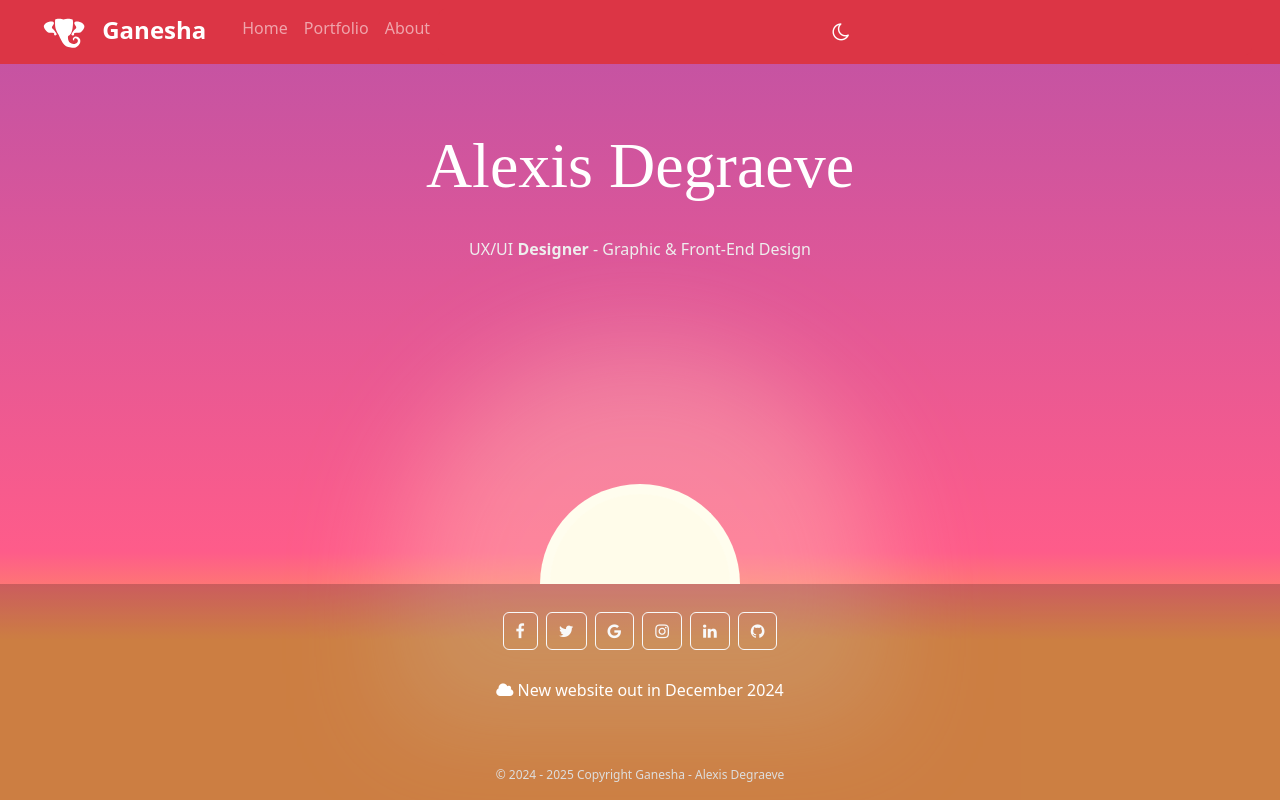
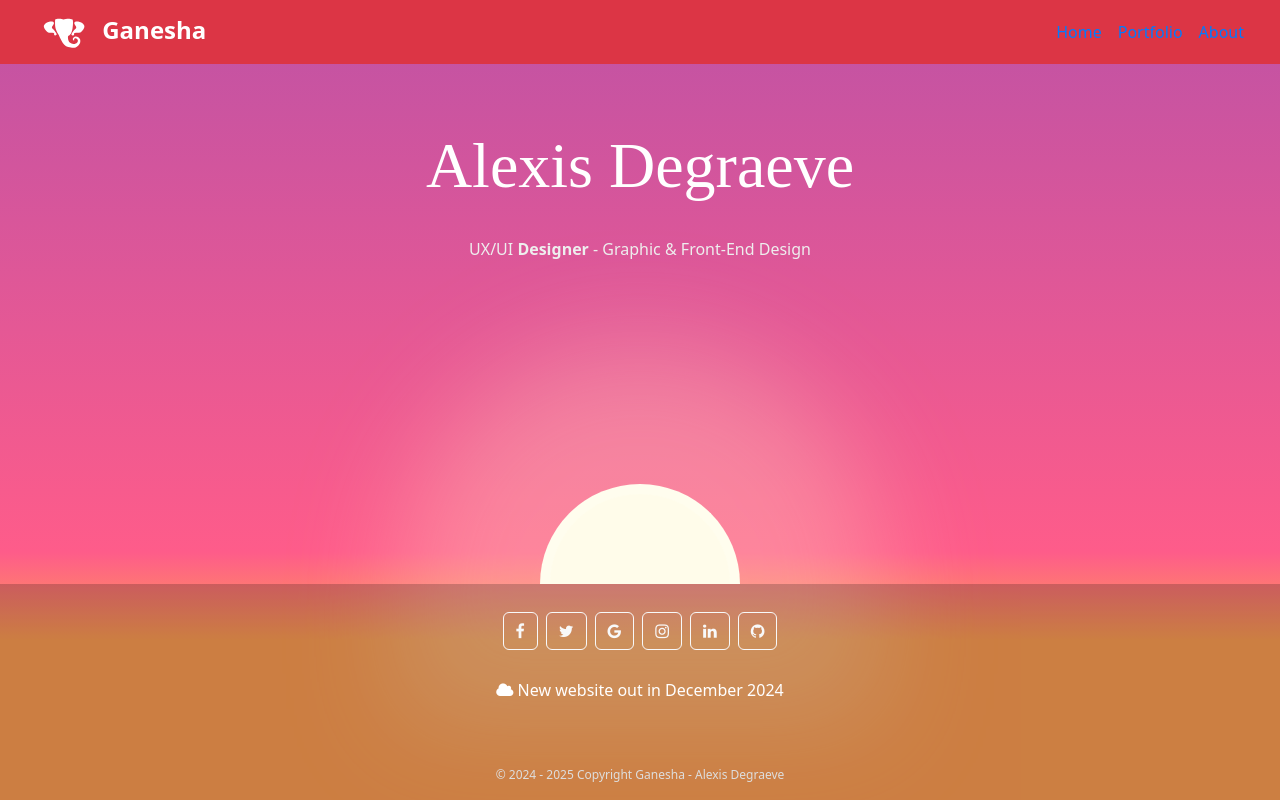
Before and after one commit to alexisdegraeve/ganeshasiteofficial, an Angular app in the folder ganeshawebsite/: page / in a window 1280 px wide. Built offline with nearby package versions, Linux system fonts and the light colour scheme; a web font is replaced by a local one.

Commit message:
change menu

```diff
--- a/ganeshawebsite/angular.json
+++ b/ganeshawebsite/angular.json
@@ -31,8 +31,8 @@
                         ],
                         "styles": [
                             "./node_modules/font-awesome/css/font-awesome.css",
-                            "src/styles.scss",
-                            "./node_modules/bootstrap/dist/css/bootstrap.min.css"
+                            "./node_modules/bootstrap/dist/css/bootstrap.min.css",
+                            "src/styles.scss"
                         ],
                         "scripts": [
                             "./node_modules/bootstrap/dist/js/bootstrap.bundle.min.js"
@@ -68,10 +68,10 @@
                     "builder": "@angular-devkit/build-angular:dev-server",
                     "configurations": {
                         "production": {
-                          "buildTarget": "ganeshawebsite:build:production"
+                            "buildTarget": "ganeshawebsite:build:production"
                         },
                         "development": {
-                          "buildTarget": "ganeshawebsite:build:development"
+                            "buildTarget": "ganeshawebsite:build:development"
                         }
                     },
                     "defaultConfiguration": "development"
@@ -79,7 +79,7 @@
                 "extract-i18n": {
                     "builder": "@angular-devkit/build-angular:extract-i18n",
                     "options": {
-                      "buildTarget": "ganeshawebsite:build"
+                        "buildTarget": "ganeshawebsite:build"
                     }
                 },
                 "test": {
@@ -97,8 +97,8 @@
                         ],
                         "styles": [
                             "./node_modules/font-awesome/css/font-awesome.css",
-                            "src/styles.scss",
-                            "./node_modules/bootstrap/dist/css/bootstrap.min.css"
+                            "./node_modules/bootstrap/dist/css/bootstrap.min.css",
+                            "src/styles.scss"
                         ],
                         "scripts": [
                             "./node_modules/bootstrap/dist/js/bootstrap.bundle.min.js"
--- a/ganeshawebsite/src/app/shared/footer/footer.component.scss
+++ b/ganeshawebsite/src/app/shared/footer/footer.component.scss
@@ -5,4 +5,5 @@
 
 .bg-footer {
     background-color: var(--bg-footer);
+    z-index: 10;
 }
--- a/ganeshawebsite/src/app/shared/header/header.component.html
+++ b/ganeshawebsite/src/app/shared/header/header.component.html
@@ -4,27 +4,46 @@
             <img src="/assets/logo_ganesha.svg" alt="Ganesha logo" class="logo"> Ganesha
         </a>
 
-        <!-- Bouton pour ouvrir le menu contextuel -->
-        <button class="navbar-toggler border-0" type="button" data-bs-toggle="offcanvas" data-bs-target="#menuContextuel" aria-controls="menuContextuel" aria-expanded="false" aria-label="Toggle navigation">
-      <i class="bi bi-three-dots-vertical"></i>
-    </button>
+        <!-- Bouton pour ouvrir le menu contextuel (offcanvas) visible uniquement en mode tablette/smartphone -->
+        <button class="navbar-toggler border-0 d-lg-none" type="button" data-bs-toggle="offcanvas" data-bs-target="#menuContextuel" aria-controls="menuContextuel" aria-expanded="false" aria-label="Toggle navigation">
+          <i class="bi bi-three-dots-vertical"></i>
+      </button>
 
-        <!-- Menu contextuel (offcanvas) qui apparaît à droite -->
-        <div class="offcanvas offcanvas-end" tabindex="-1" id="menuContextuel" aria-labelledby="menuContextuelLabel">
+        <!-- Menu classique (horizontal), visible uniquement en mode desktop -->
+        <div class="navbar-nav d-none d-lg-flex">
+            <a class="nav-link" href="#">
+                Home
+            </a>
+            <a class="nav-link" href="#">
+                Portfolio
+            </a>
+            <a class="nav-link" href="#">
+                About
+            </a>
+        </div>
+
+        <!-- Menu contextuel (offcanvas), visible uniquement en mode tablette/smartphone -->
+        <div class="offcanvas offcanvas-end d-lg-none" tabindex="-1" id="menuContextuel" aria-labelledby="menuContextuelLabel">
             <div class="offcanvas-header">
                 <h5 id="menuContextuelLabel">Menu</h5>
                 <button type="button" class="btn-close" data-bs-dismiss="offcanvas" aria-label="Close"></button>
             </div>
             <div class="offcanvas-body">
                 <div class="navbar-nav">
-                    <a class="nav-link" href="#">Home</a>
-                    <a class="nav-link" href="#">Portfolio</a>
-                    <a class="nav-link" href="#">About</a>
+                    <a class="nav-link" href="#">
+                        <i class="bi bi-house-door me-2"></i> Home
+                    </a>
+                    <a class="nav-link" href="#">
+                        <i class="bi bi-briefcase me-2"></i> Portfolio
+                    </a>
+                    <a class="nav-link" href="#">
+                        <i class="bi bi-person me-2"></i> About
+                    </a>
                 </div>
-                <!-- Bouton avec icône et texte -->
+                <!-- Bouton avec icône et texte pour le mode dark/light -->
                 <button type="button" class="ms-auto btn btn-lg w-100" [ngClass]="!darkTheme ? 'btn-danger' : 'btn-outline-warning border-0'" (click)="switchTheme()">
-          <i class="fa me-2" [ngClass]="!darkTheme ? 'fa-moon-o' : 'fa-sun-o'"></i>
-        </button>
+                  <i class="fa me-2" [ngClass]="!darkTheme ? 'fa-moon-o' : 'fa-sun-o'"></i>
+              </button>
             </div>
         </div>
     </div>
--- a/ganeshawebsite/src/dark-theme.scss
+++ b/ganeshawebsite/src/dark-theme.scss
@@ -6,4 +6,12 @@ body.dark-theme {
     --title-ganesha: #fff;
     --bg-footer: rgba(0, 0, 0, 0.2);
     --bg-header: #252728;
+    --bs-body-color: #fff;
+    --bs-body-bg: #252728;
+    .navbar-nav .nav-link {
+        --bs-nav-link-color: #ddd;
+    }
+    .navbar-nav .nav-link:hover {
+        --bs-nav-link-hover-color: #fff;
+    }
 }
--- a/ganeshawebsite/src/light-theme.scss
+++ b/ganeshawebsite/src/light-theme.scss
@@ -6,4 +6,12 @@ body {
     background-image: linear-gradient(to bottom, #bf52a5 0, #fe5c8a 69%, #ff9e53 80%, #ff9e53 100%);
     --bg-footer: rgba(0, 0, 0, 0.2);
     --bg-header: #dc3545;
+    --bs-body-color: black;
+    --bs-body-bg: #fff;
+    .navbar-nav .nav-link {
+        --bs-nav-link-color: #007bff;
+    }
+    .navbar-nav .nav-link:hover {
+        --bs-nav-link-hover-color: #007bff;
+    }
 }
```
Also changed, not shown: ganeshawebsite/src/styles.scss (line endings or trailing spaces).
